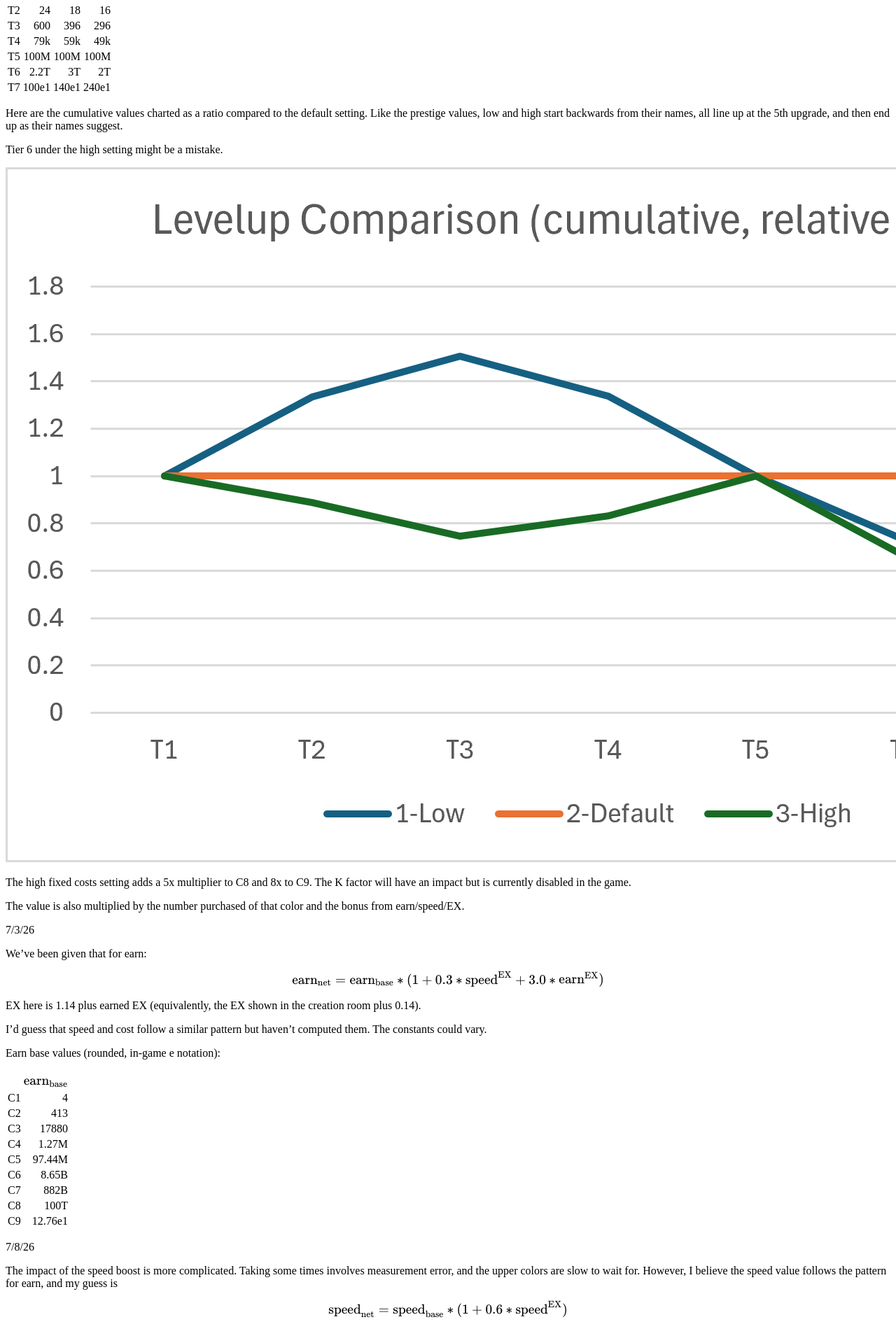
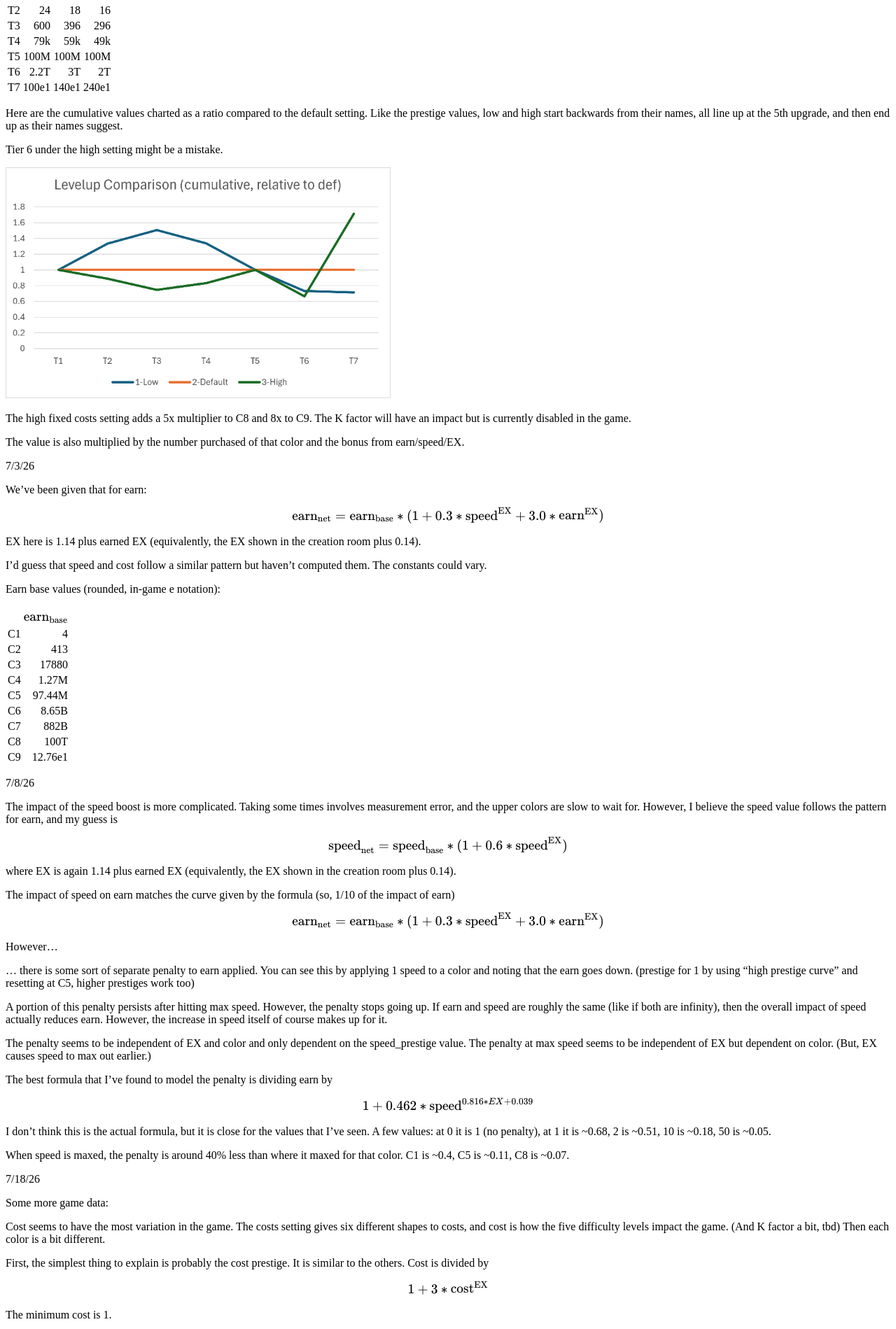
Before and after one commit to markplesko/idle1_guide, a Jekyll site: the page built from index.md, in a window 1280 px wide. Shown: the part 1523-3422 px from the top of the page at 70% size. Built offline with Jekyll 4.4.1, drawn with Linux system fonts in a browser that asks for light colours.

Commit message:
resize chart

```diff
--- a/index.md
+++ b/index.md
@@ -91,7 +91,7 @@ Here are the cumulative values charted as a ratio compared to the default settin
 
 Tier 6 under the high setting might be a mistake.
 
-![Levelup Comparison](charts/levelup_cumul_reldef.png)
+<img src="charts/levelup_cumul_reldef.png" alt="Levelup Comparison" width="550" height="330">
 
 The high fixed costs setting adds a 5x multiplier to C8 and 8x to C9.  The K factor will have an impact but is currently disabled in the game.
 
```
